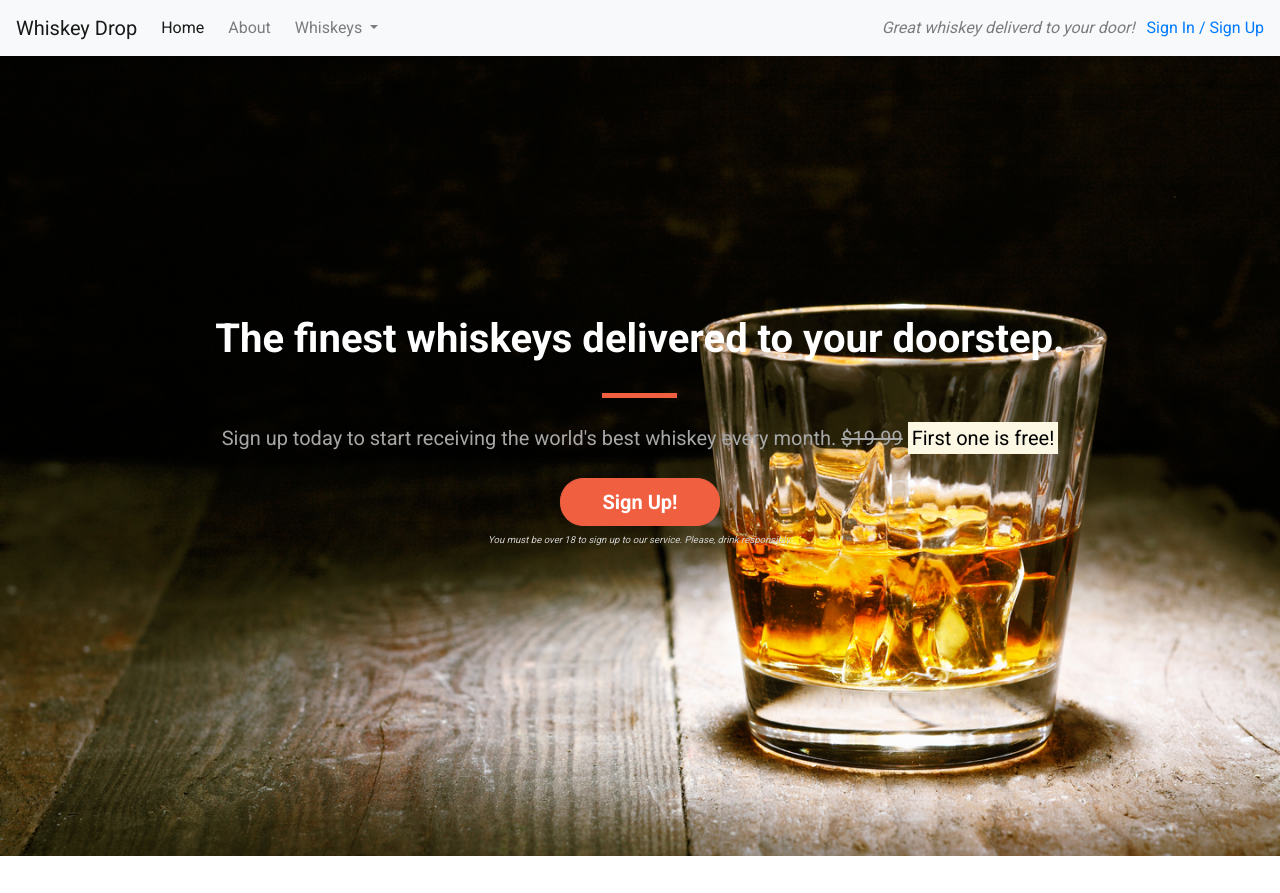
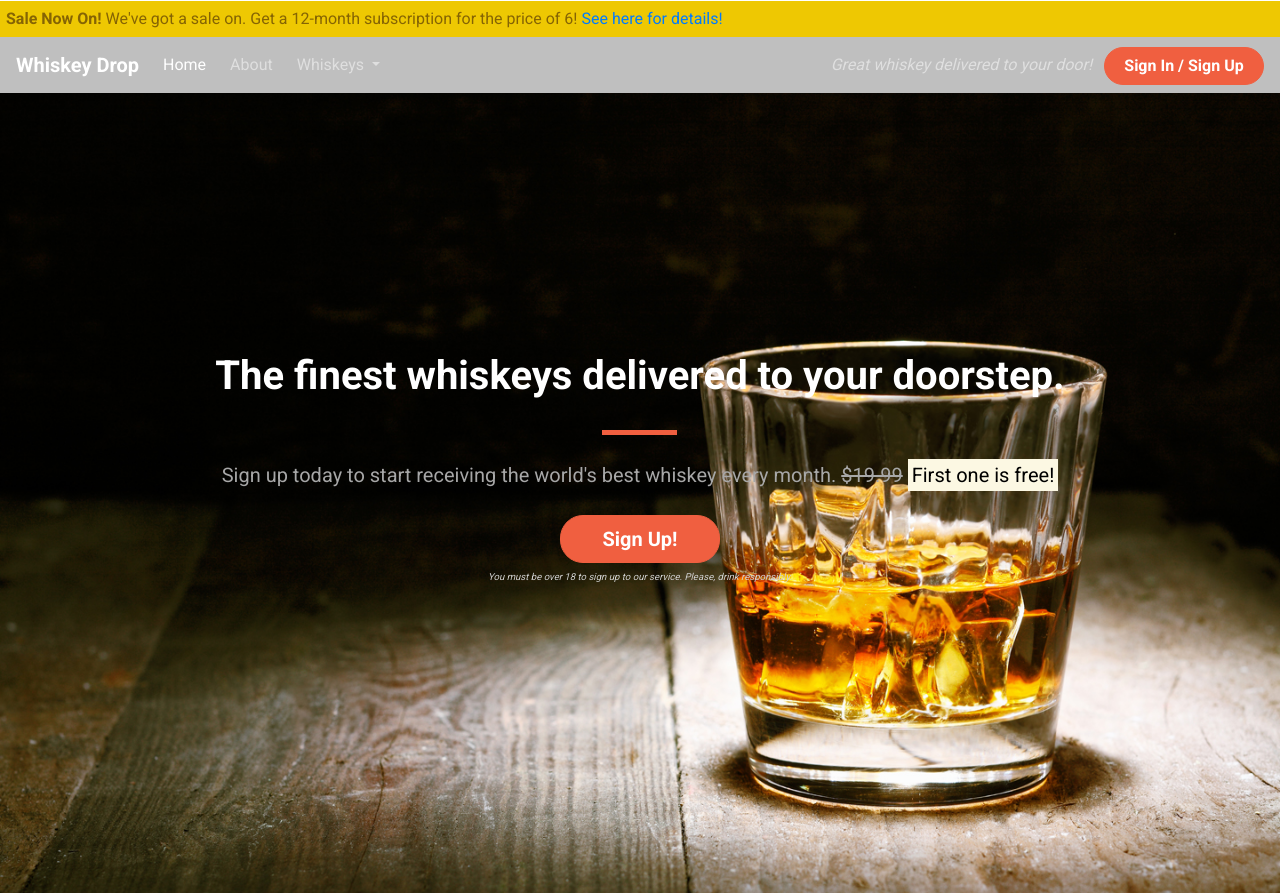
Before and after one commit to AmyKeedwell/bootstrap4, a plain HTML site: page index.html in a window 1280 px wide. Shown: the top 893 px of the page. Drawn offline with nearby package versions, Linux system fonts and the light colour scheme.

Commit message:
save updates 27/04 @ 14:49

```diff
--- a/css/style.css
+++ b/css/style.css
@@ -2,7 +2,18 @@ body {
     font-family: 'Roboto', sans-serif;
 }
 
-.alert-container{}
+.alert-container .col-12{
+    padding-left: 0;
+    padding-right: 0;
+}
+
+.site-wide-alert {
+    border-radius: 0;
+    margin-bottom: 0;
+    padding: 5px;
+    background-color: #eec802;
+    border-color: #eec802;
+}
 
 .callout-container{
     height: 100vh;
@@ -37,6 +48,36 @@ body {
 
 .block-divider--short{
     width: 35px;
+}
+
+/*Navbar*/
+
+.navalert-container {
+    padding: absolute;
+    top: 0;
+    left: 0;
+    padding-left: 0;
+    padding-right:0;
+    z-index: 1;
+}
+
+.navbar {
+    margin-bottom: 0;
+    border: 0;
+    width: 100%;
+    background-color: rgba(0,0,0,0.25);
+}
+
+.navbar .navbar-toggler {
+    border:0;
+}
+
+.navbar-brand {
+    font-weight: bold;
+}
+
+.navbar .navbarnav a {
+    font-weight: bold;
 }
 
 /*Jumbotron*/
--- a/index.html
+++ b/index.html
@@ -13,7 +13,17 @@
     <link rel="stylesheet" href="css/style.css" type="text/css" />
 </head>
 <body>
-    <nav class="navbar navbar-light bg-light navbar-expand-sm">
+    <div class="container-fluid navalert-container">
+    <div class="container-fluid alert-container">
+            <div class="row d-none d-sm-block">
+                <div class="col-12"></div>
+                    <div class="site-wide-alert alert alert-warning">
+                        <strong>Sale Now On!</strong> We've got a sale on. Get a 12-month subscription for the price of 6! <a href=""> See here for details!</a>
+                    </div>
+                </div>
+            </div>
+    </div>
+    <nav class="navbar navbar-dark navbar-expand-sm">
         <a href="/" class="navbar-brand">Whiskey Drop</a>
             <button class="navbar-toggler ml-auto" type="button" data-toggle="collapse" data-target="#navbarNavDropdown" aria-controls="navbarNavDropdown" aria-expanded="false" aria-label="toggle navigation">
             <span class="navbar-toggler-icon"></span></button>
@@ -37,19 +47,11 @@
             </ul>
         </div>
         <div class="d-none d-md-block">
-            <p class="navbar-text my-auto mr-2"><i> Great whiskey deliverd to your door! </i></p>
-            <a href="/login">Sign In / Sign Up </a>
+            <p class="navbar-text my-auto mr-2"><i> Great whiskey delivered to your door! </i></p>
+            <a href="/login" class="btn btn--cta btn--red">Sign In / Sign Up </a>
         </div>
     </nav>
-    <!--<div class="container alert-container">
-            <div class="row d-none d-sm-block">
-                <div class="col-12"></div>
-                    <div class="alert alert-warning">
-                        <strong>Sale Now On!</strong> We've got a sale on. Get a 12-month subscription for the price of 6! <a href=""> See here for details!</a>
-                    </div>
-                </div>
-            </div>
-    </div>-->
+    </div>
         <div class="container-fluid callout-container">
         <section class="callout jumbotron text-center">
             <h1 class="jumbotron-header"> The finest whiskeys delivered to your doorstep. </h1>
```
